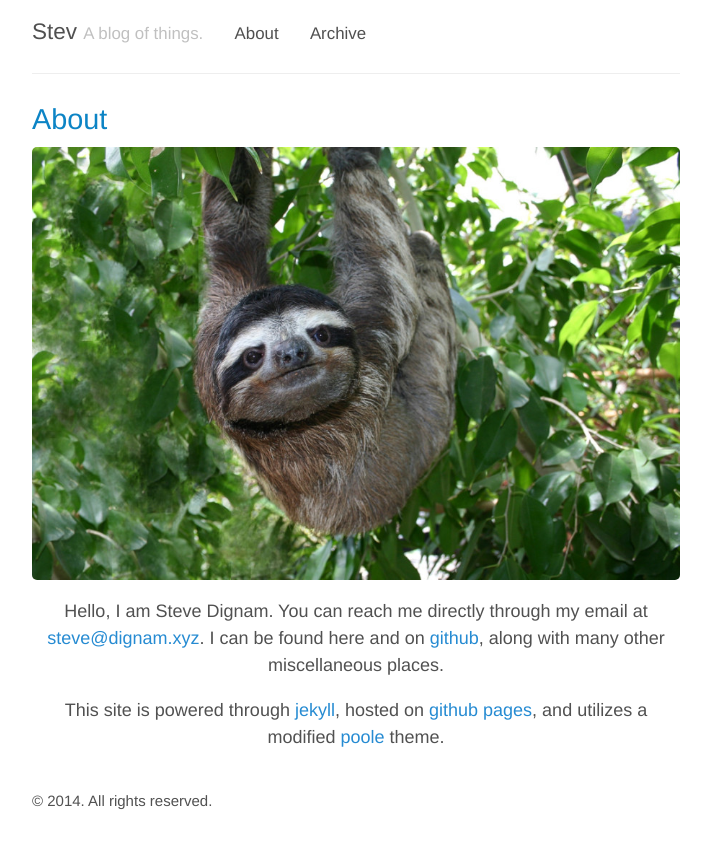
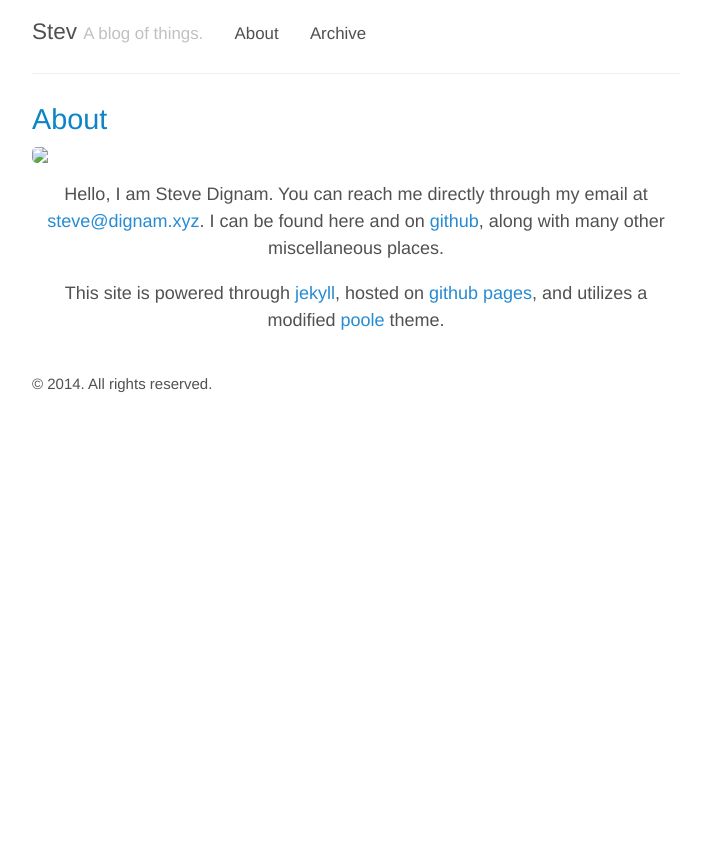
Before and after one commit to sbdchd/blog, a Jekyll site: the page built from about.html, in a window 1280 px wide. Shown: the top 848 px of the page, without its empty margins (284-995 px from the left). Built offline with Jekyll 4.4.1, drawn with Linux system fonts in a browser that asks for light colours.

Commit message:
Trying to see if I can fix image loading

```diff
--- a/_config.yml
+++ b/_config.yml
@@ -15,7 +15,7 @@
   url:            https://steve.dignam.xyz
   email:          steve@dignam.xyz
   alt_contact: 	  https://plus.google.com/u/0/+StephenDignam/
-  profile_photo: "/public/sloth_899x600.jpg"
+  profile_photo: "/blogpublic/sloth_899x600.jpg"
 
 findme_list:
 #  Twitter: https://twitter.com/test
--- a/about.html
+++ b/about.html
@@ -3,7 +3,7 @@
 title: About
 ---
 
-<img class="center" src="{{ site.author.profile_photo }}" />
+<img class="center" src="{{ site.author.profile_photo }}"/>
 
 {% if site.findme_list.size < 5  %}
 	<p>Hello, I am {{ site.author.name }}. You can reach me directly through my email at <a href="mailto:{{ site.author.email}}" title="email">{{ site.author.email}}</a>. I can be found here and on <a href="{{ site.findme_list.Github}}"  title="github">github</a>, along with many other miscellaneous places.
```
